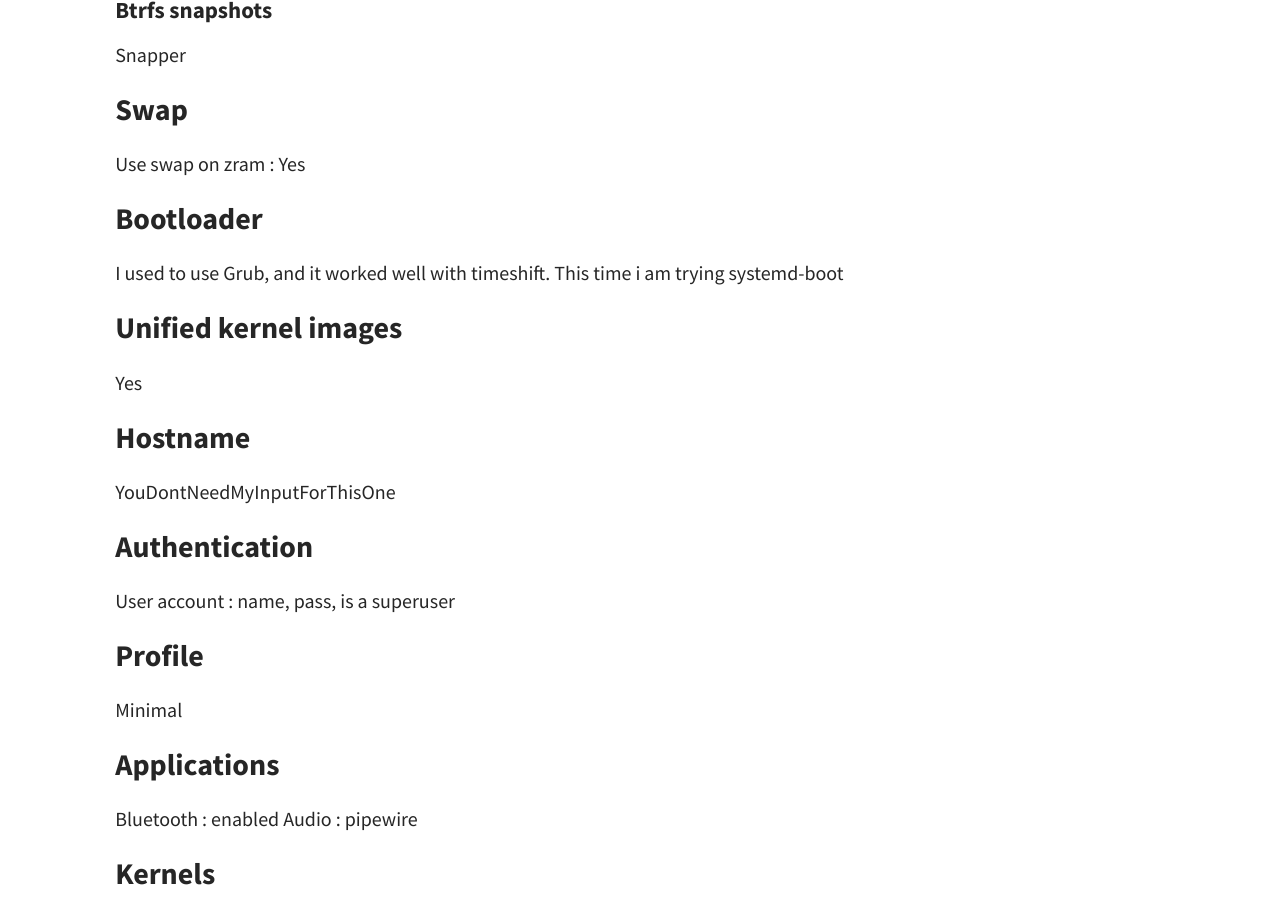
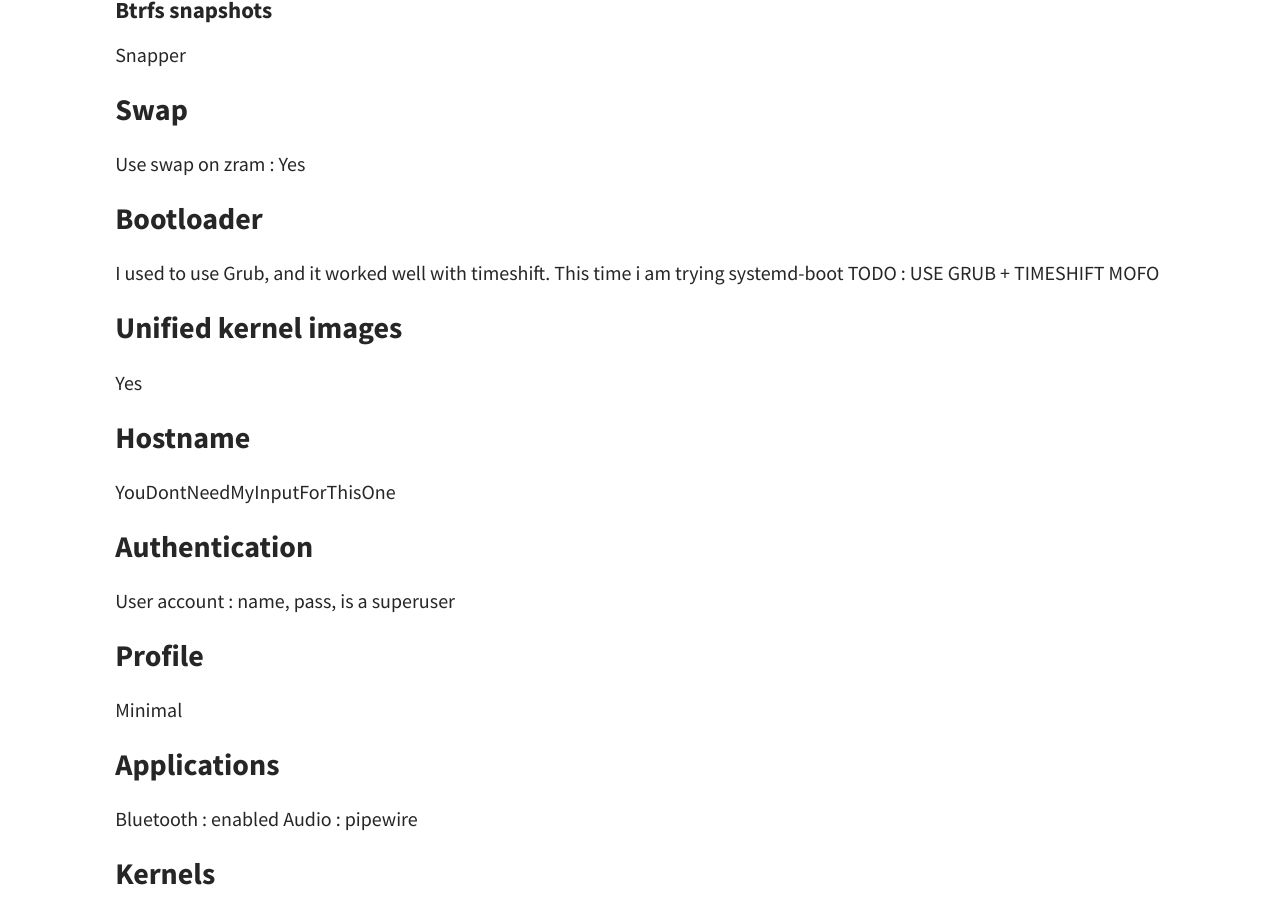
Before and after one commit to cristalcorp/cristalcorp.github.io, a Jekyll site: the page built from _posts/2024-12-14-Arch.md, in a window 1280 px wide and 900 px high, scrolled down 1851 px. Built offline with Jekyll 4.4.1, drawn with Linux system fonts in a browser that asks for light colours; a script that is not in the unit is left out.

Commit message:
grub update

```diff
--- a/_posts/2024-12-14-Arch.md
+++ b/_posts/2024-12-14-Arch.md
@@ -48,6 +48,7 @@ Snapper
 Use swap on zram : Yes
 ### Bootloader
 I used to use Grub, and it worked well with timeshift. This time i am trying systemd-boot
+TODO : USE GRUB + TIMESHIFT MOFO
 ### Unified kernel images
 Yes
 ### Hostname
```
